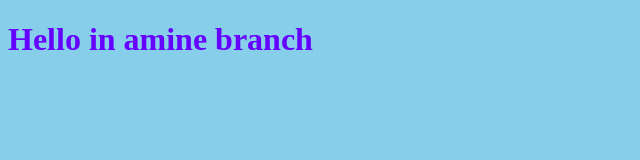
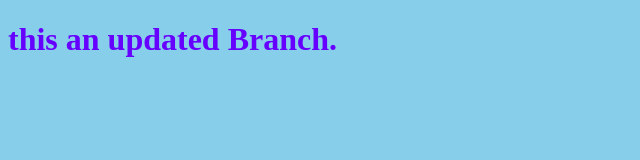
Before and after one commit to mohamedbenzix/myProject, a plain HTML site: page index.html in a window 1280 px wide. Shown: the whole page, without its empty margins (0-640 px from the left). Drawn offline with Linux system fonts and the light colour scheme.

Commit message:
update after upload in github

```diff
--- a/index.html
+++ b/index.html
@@ -7,7 +7,7 @@
 </head>
 <body>
 
-    <h1>Hello in amine branch</h1>
+    <h1>this an updated Branch.</h1>
 
     <script src="./app.js"></script>
 </body>
```
